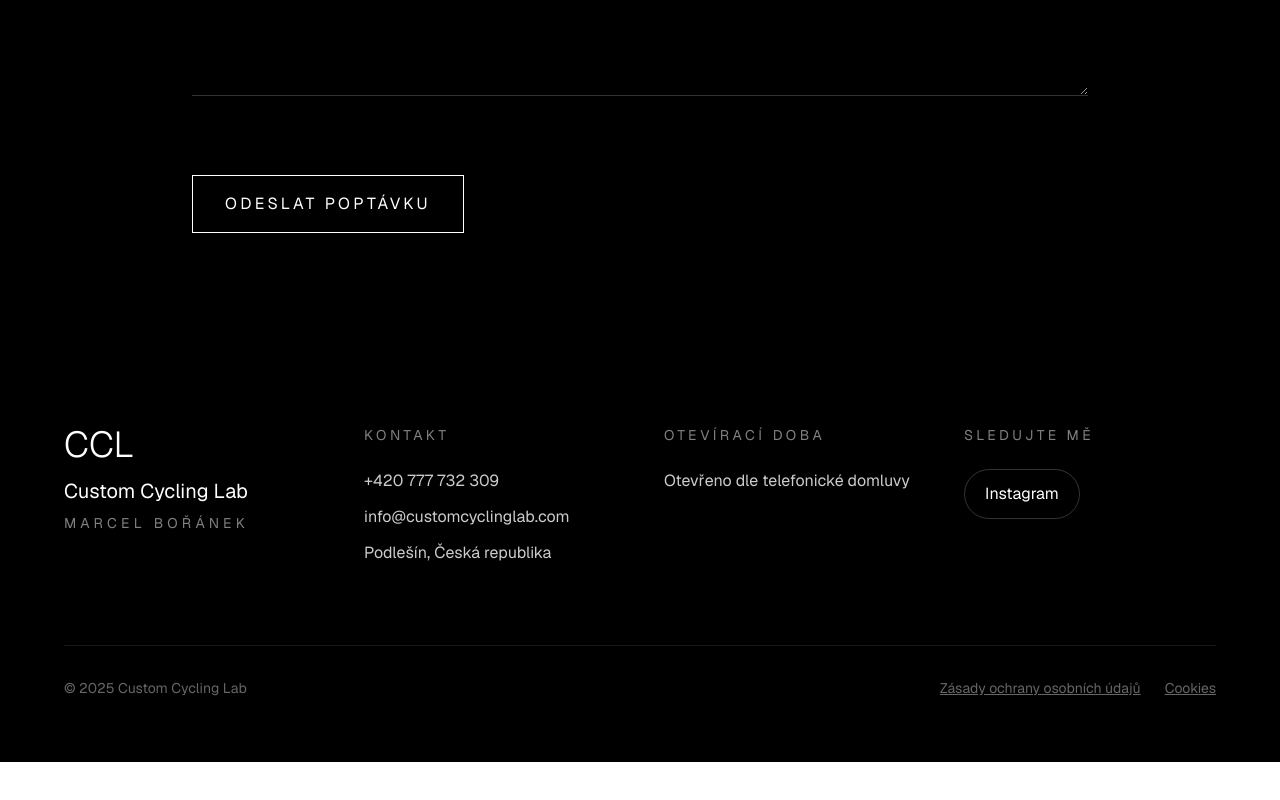
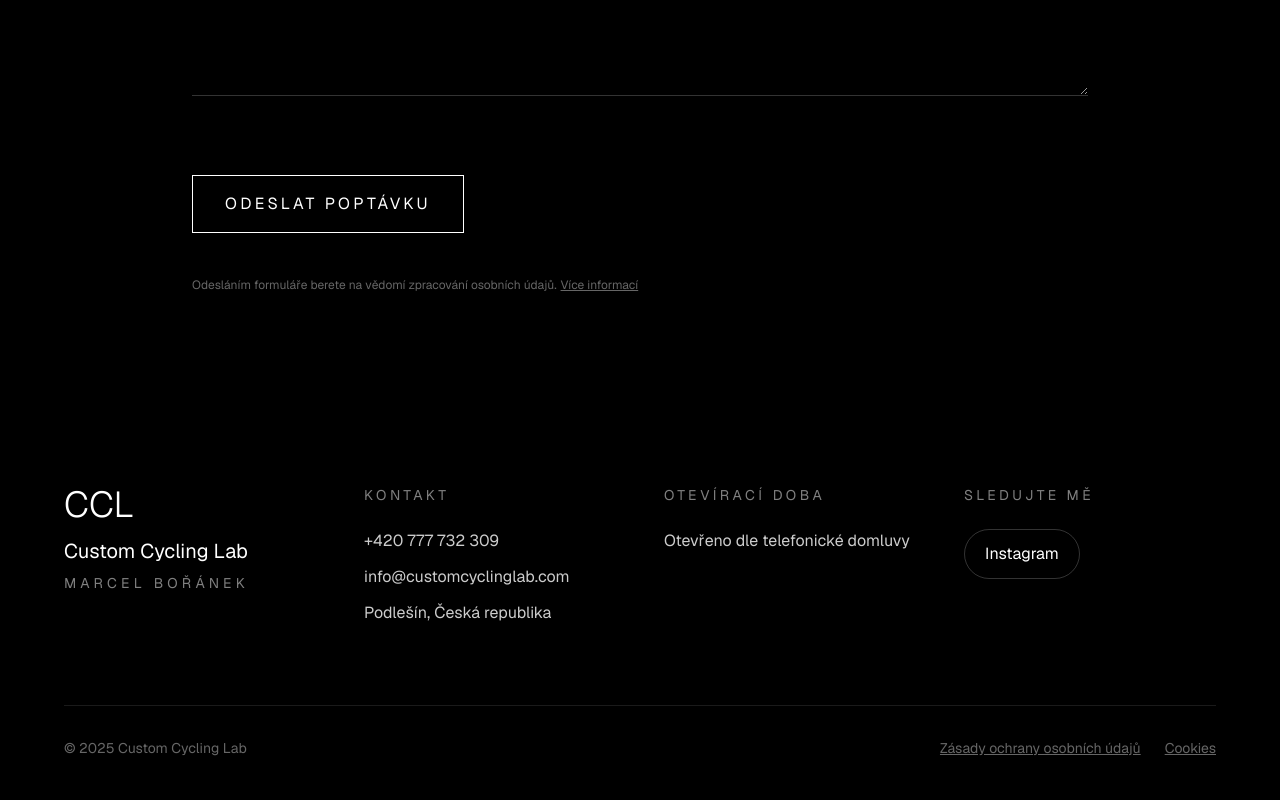
Before and after one commit to marcelboranek-beep/cyclinglab-live, a Next.js app: page / in a window 1280 px wide. Shown: the part 3405-4205 px from the top of the page. Before the commit the page ends 4167 px from the top, so only its background shows below. Built offline with nearby package versions, Linux system fonts and the light colour scheme.

Commit message:
Add GDPR notice below contact form

```diff
--- a/app/page.tsx
+++ b/app/page.tsx
@@ -431,6 +431,12 @@
 >
   Odeslat poptávku
 </button>
+<p className="mt-3 text-xs text-white/40">
+  Odesláním formuláře berete na vědomí zpracování osobních údajů.
+  <Link href="/gdpr" className="underline ml-1">
+    Více informací
+  </Link>
+</p>
 
     </form>
 
```
